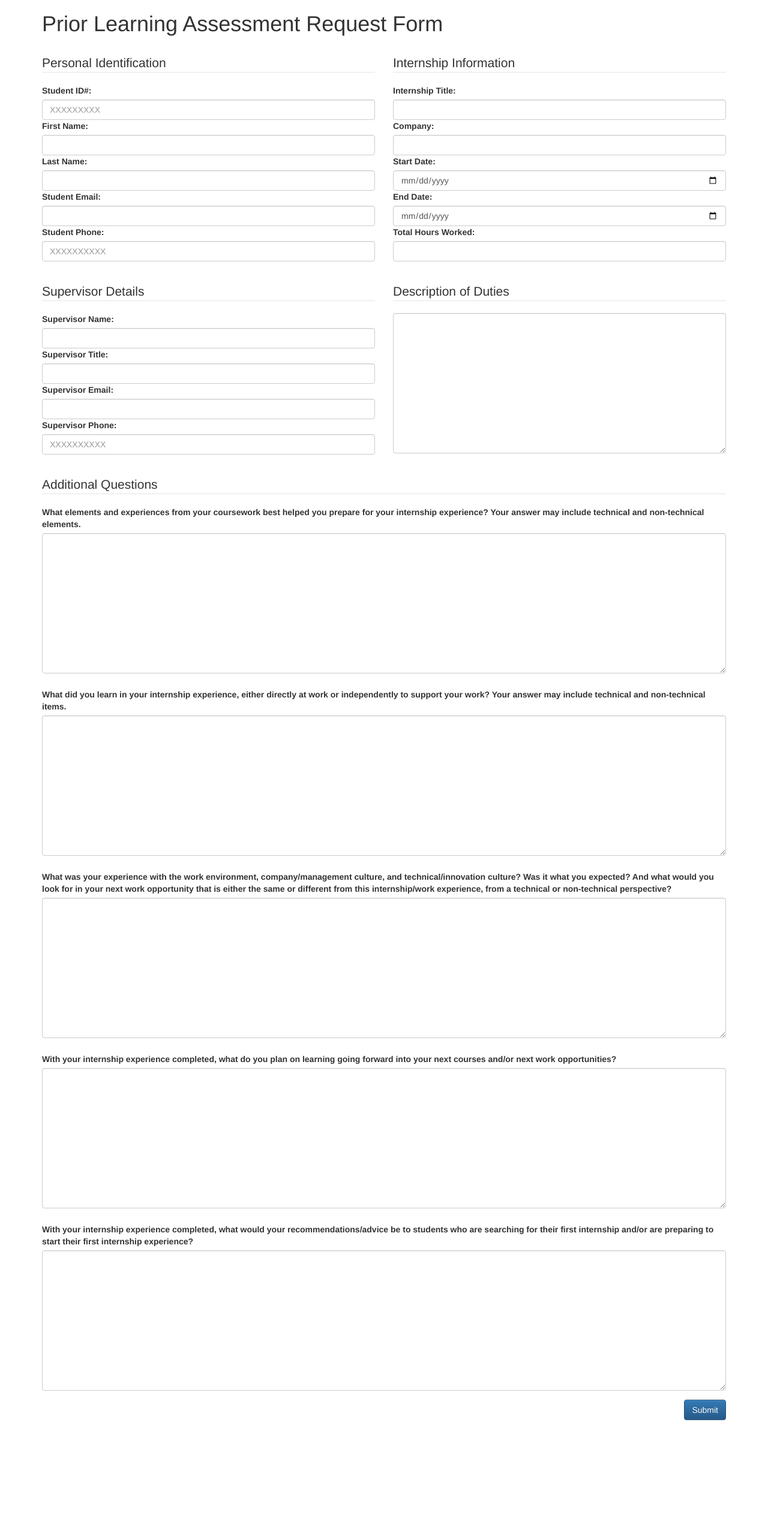
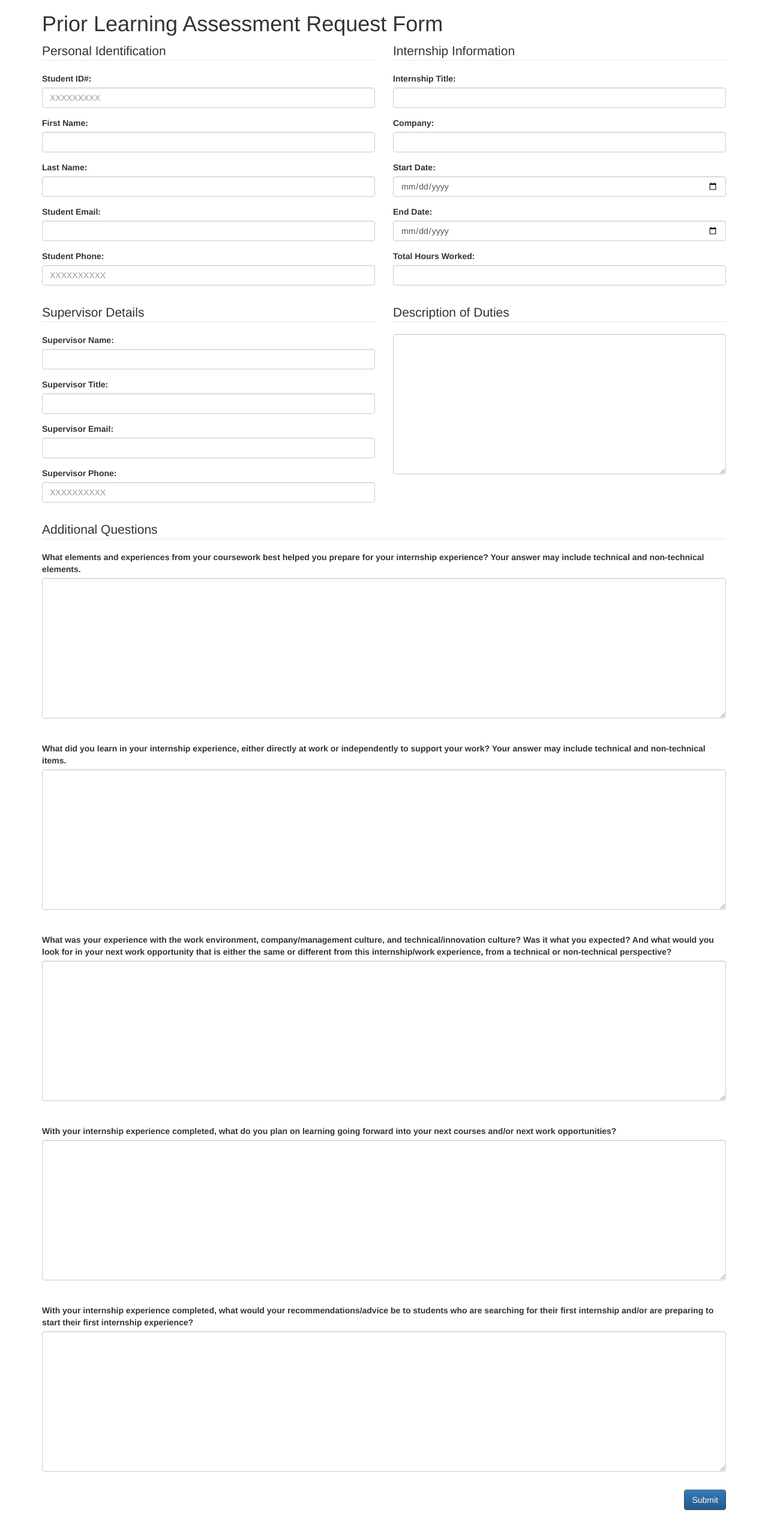
Before and after one commit to h4r3krsna/IT486_pla_project, a PHP site: page /views/student_form.php in a window 1280 px wide. Shown: the whole page at 60% size. Before the commit the page ends 2369 px from the top, so only its background shows below. Run offline with PHP 8.4, Linux system fonts and the light colour scheme.

Commit message:
form layout fixes

```diff
--- a/views/student_form.php
+++ b/views/student_form.php
@@ -7,9 +7,6 @@
     <link rel="stylesheet" href="https://maxcdn.bootstrapcdn.com/bootstrap/3.3.7/css/bootstrap.min.css" integrity="sha384-BVYiiSIFeK1dGmJRAkycuHAHRg32OmUcww7on3RYdg4Va+PmSTsz/K68vbdEjh4u" crossorigin="anonymous">
     <link rel="stylesheet" href="https://maxcdn.bootstrapcdn.com/bootstrap/3.3.7/css/bootstrap-theme.min.css" integrity="sha384-rHyoN1iRsVXV4nD0JutlnGaslCJuC7uwjduW9SVrLvRYooPp2bWYgmgJQIXwl/Sp" crossorigin="anonymous">
     <style>
-        .form-group {
-            margin-top: 20px;
-        }
         .reflection {
             margin-top: 25px;
         }
@@ -31,35 +28,53 @@
                 <div class="form-group">
                     <fieldset>
                         <legend>Personal Identification</legend>
+                        <div class="form-group">
                             <label for="student-id">Student ID#:</label>
                             <input type="number" class="form-control" id="student-id" name="student-id" placeholder="XXXXXXXXX" required>
+                        </div>
+                        <div class="form-group">
                             <label for="first-name">First Name:</label>
                             <input type="text" class="form-control" id="first-name" name="first-name" placeholder="" required">
+                        </div>
+                        <div class="form-group">
                             <label for="last-name">Last Name:</label>
                             <input type="text" class="form-control" id="last-name" name="last-name" placeholder="" required>
+                        </div>
+                        <div class="form-group">
                             <label for="student-email">Student Email:</label>
                             <input type="email" class="form-control" id="student-email" name="student-email" placeholder="" required>
+                        </div>
+                        <div class="form-group">
                             <label for="student-phone">Student Phone:</label>
                             <input type="text" class="form-control" id="student-phone" name="student-phone" placeholder="XXXXXXXXXX" required>
+                        </div>
                     </fieldset>
                 </div>
             </div>
             <div class="col-xs-12 col-sm-12 col-md-6 col-lg-6">
-                <div class="form-group">
                 <fieldset>
                     <legend>Internship Information</legend>
+                        <div class="form-group">
                             <label for="internship-title">Internship Title:</label>
                             <input type="text" class="form-control" id="internship-title" name="internship-title" placeholder="" required>
+                        </div>
+                        <div class="form-group">
                             <label for="company">Company:</label>
                             <input type="text" class="form-control" id="company" name="company" placeholder="" required>
+                        </div>
+                        <div class="form-group">
                             <label for="start-date">Start Date:</label>
                             <input type="date" class="form-control" id="start-date" name="start-date" required>
+                        </div>
+                        <div class="form-group">
                             <label for="end-date">End Date:</label>
                             <input type="date" class="form-control" id="end-date" name="end-date" required>
+                        </div>
+                        <div class="form-group">
                             <label for="hours-worked">Total Hours Worked:</label>
                             <input type="number" class="form-control" id="hours-worked" name="hours-worked" placeholder="" required>
+                        </div>
                 </fieldset>
-                </div>
             </div>
         </div>
         <div class="row">
@@ -67,14 +82,22 @@
                 <div class="form-group">
                     <fieldset>
                         <legend>Supervisor Details</legend>
+                        <div class="form-group">
                             <label for="supervisor-name">Supervisor Name:</label>
                             <input type="text" class="form-control" id="supervisor-name" name="supervisor-name" placeholder="" required>
+                        </div>
+                        <div class="form-group">
                             <label for="supervisor-title">Supervisor Title:</label>
                             <input type="text" class="form-control" id="supervisor-title" name="supervisor-title" placeholder="" required>
+                        </div>
+                        <div class="form-group">
                             <label for="supervisor-email">Supervisor Email:</label>
                             <input type="email" class="form-control" id="supervisor-email" name="supervisor-email" placeholder="" required>
+                        </div>
+                        <div class="form-group">
                             <label for="supervisor-phone">Supervisor Phone:</label>
                             <input type="number" class="form-control" id="supervisor-phone" name="supervisor-phone" placeholder="XXXXXXXXXX" required>
+                        </div>
                     </fieldset>
                 </div>
             </div>
@@ -92,16 +115,26 @@
                 <div class="form-group">
                     <fieldset>
                         <legend>Additional Questions</legend>
+                        <div class="form-group">
                             <label for="reflection0">What elements and experiences from your coursework best helped you prepare for your internship experience? Your answer may include technical and non-technical elements.</label>
                             <textarea class="form-control" id="reflection0" name="reflection0" rows="11" required></textarea>
+                        </div>
+                        <div class="form-group">
                             <label for="reflection1" class="reflection">What did you learn in your internship experience, either directly at work or independently to support your work? Your answer may include technical and non-technical items.</label>
                             <textarea class="form-control" id="reflection1" name="reflection1" rows="11" required></textarea>
+                        </div>
+                        <div class="form-group">
                             <label for="reflection2" class="reflection">What was your experience with the work environment, company/management culture, and technical/innovation culture? Was it what you expected? And what would you look for in your next work opportunity that is either the same or different from this internship/work experience, from a technical or non-technical perspective?</label>
                             <textarea class="form-control" id="reflection2" name="reflection2" rows="11" required></textarea>
+                        </div>
+                        <div class="form-group">
                             <label for="reflection3" class="reflection">With your internship experience completed, what do you plan on learning going forward into your next courses and/or next work opportunities?</label>
                             <textarea class="form-control" id="reflection3" name="reflection3" rows="11" required></textarea>
+                        </div>
+                        <div class="form-group">
                             <label for="reflection4" class="reflection">With your internship experience completed, what would your recommendations/advice be to students who are searching for their first internship and/or are preparing to start their first internship experience?</label>
                             <textarea class="form-control" id="reflection4" name="reflection4" rows="11" required></textarea>
+                        </div>
                     </fieldset>
                 </div>
             </div>
```
Also changed, not shown: views/student_form_invalid.php (+42 -14 lines). Lines whose indentation alone changed are shown as unchanged.
